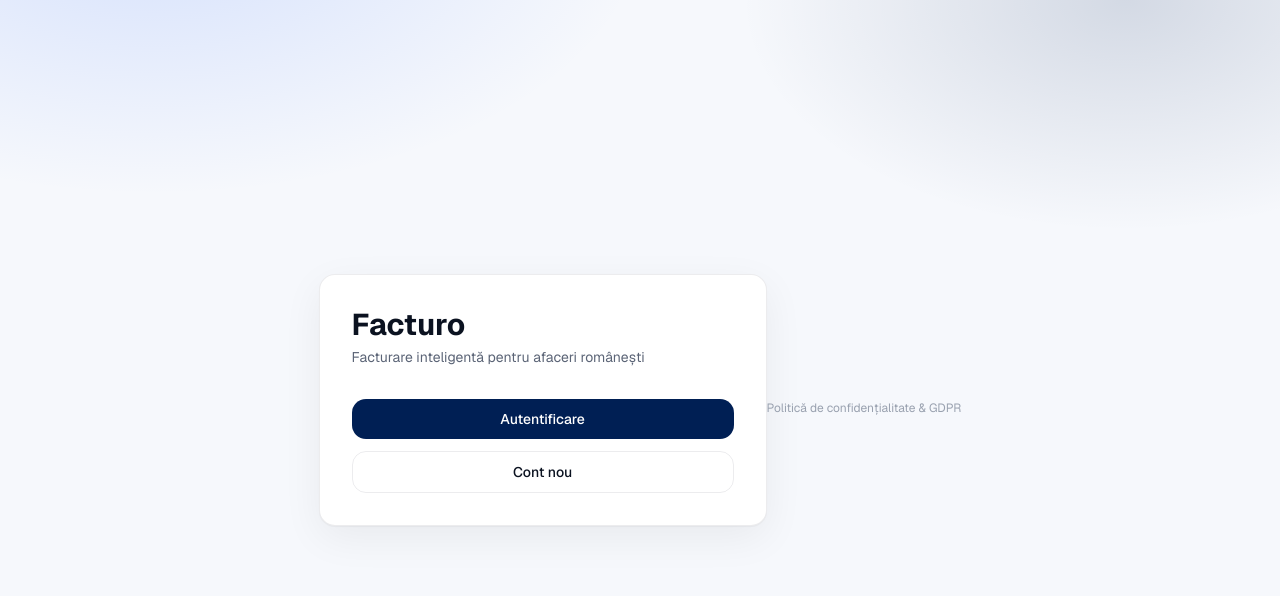
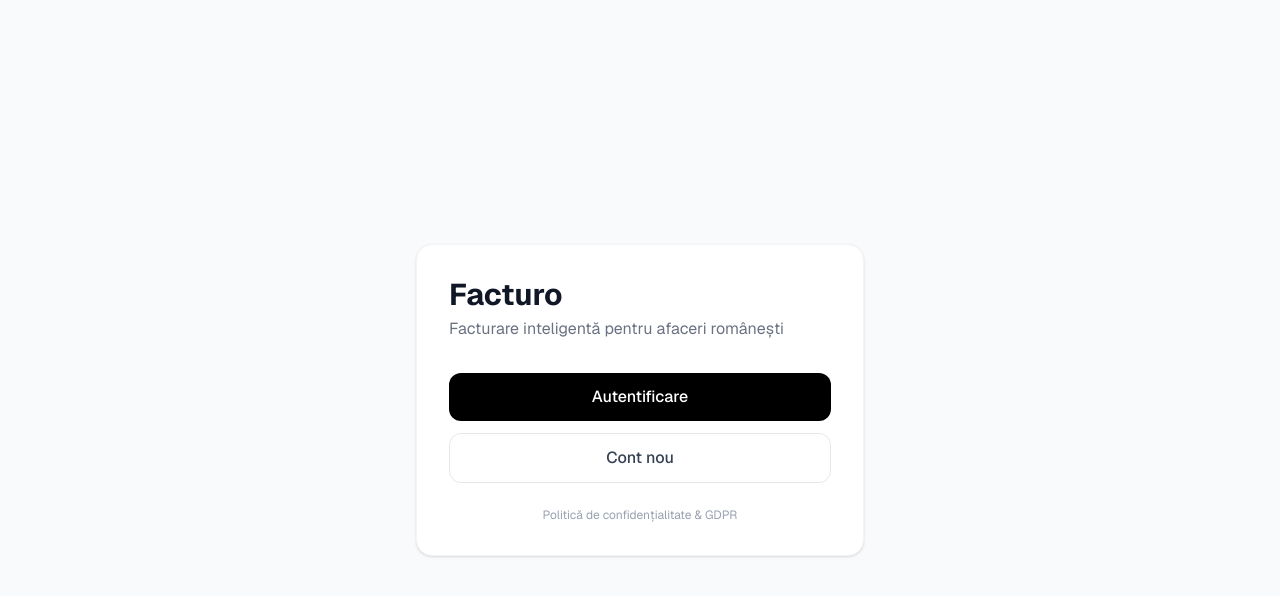
Before and after one commit to adrianminiosu-hue/facturo, a Next.js app: page / in a window 1280 px wide. Shown: the top 596 px of the page. Built offline with nearby package versions, Linux system fonts and the light colour scheme.

Commit message:
move GDPR link inside card

```diff
--- a/app/page.tsx
+++ b/app/page.tsx
@@ -2,26 +2,26 @@ import Link from 'next/link'
 
 export default function Home() {
   return (
-    <div className="app-shell flex items-center justify-center">
-      <div className="card p-8 w-full max-w-md">
+    <div className="min-h-screen bg-gray-50 flex items-center justify-center">
+      <div className="bg-white p-8 rounded-2xl shadow-sm border border-gray-100 w-full max-w-md">
         <div className="mb-8">
-          <h1 className="text-3xl font-bold text-[color:var(--color-foreground)]">Facturo</h1>
-          <p className="mt-1 text-sm text-[color:var(--color-muted-foreground)]">Facturare inteligentă pentru afaceri românești</p>
+          <h1 className="text-3xl font-bold text-gray-900">Facturo</h1>
+          <p className="text-gray-500 mt-1">Facturare inteligentă pentru afaceri românești</p>
         </div>
         <div className="space-y-3">
-          <Link href="/login" className="btn btn-primary w-full">
+          <Link href="/login" className="block w-full bg-black text-white text-center py-3 rounded-xl font-medium hover:bg-gray-800 transition">
             Autentificare
           </Link>
-          <Link href="/register" className="btn btn-outline w-full">
+          <Link href="/register" className="block w-full border border-gray-200 text-gray-700 text-center py-3 rounded-xl font-medium hover:bg-gray-50 transition">
             Cont nou
           </Link>
         </div>
+        <p className="text-center text-xs text-gray-400 mt-6">
+          <Link href="/gdpr" className="hover:text-gray-600 transition">
+            Politică de confidențialitate & GDPR
+          </Link>
+        </p>
       </div>
-      <p className="text-center text-xs text-gray-400 mt-4">
-  <Link href="/gdpr" className="hover:text-gray-600 transition">
-    Politică de confidențialitate & GDPR
-  </Link>
-</p>
     </div>
   )
 }
```
